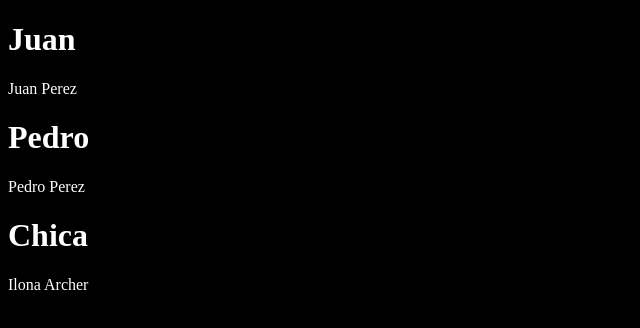
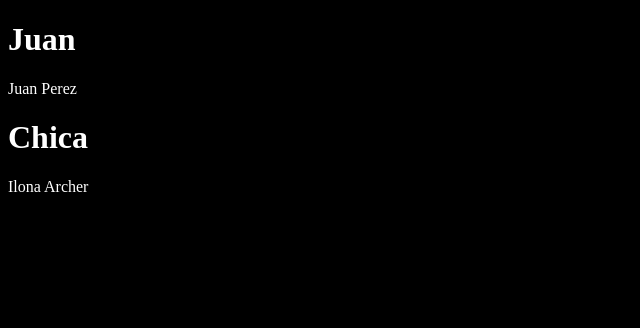
Before and after one commit to Hex-Zero/markeep, a Next.js app: page / in a window 1280 px wide. Shown: the top 328 px of the page, without its empty margins (0-640 px from the left). Built offline with nearby package versions, Linux system fonts and the light colour scheme.

Commit message:
that is not ok

```diff
--- a/pages/index.tsx
+++ b/pages/index.tsx
@@ -18,12 +18,6 @@ const data = [
     id: uuidv4(),
     nickname: "Juan",
     firstName: "Juan",
-    lastName: "Perez",
-  },
-  {
-    id: uuidv4(),
-    nickname: "Pedro",
-    firstName: "Pedro",
     lastName: "Perez",
   },
   {
```
